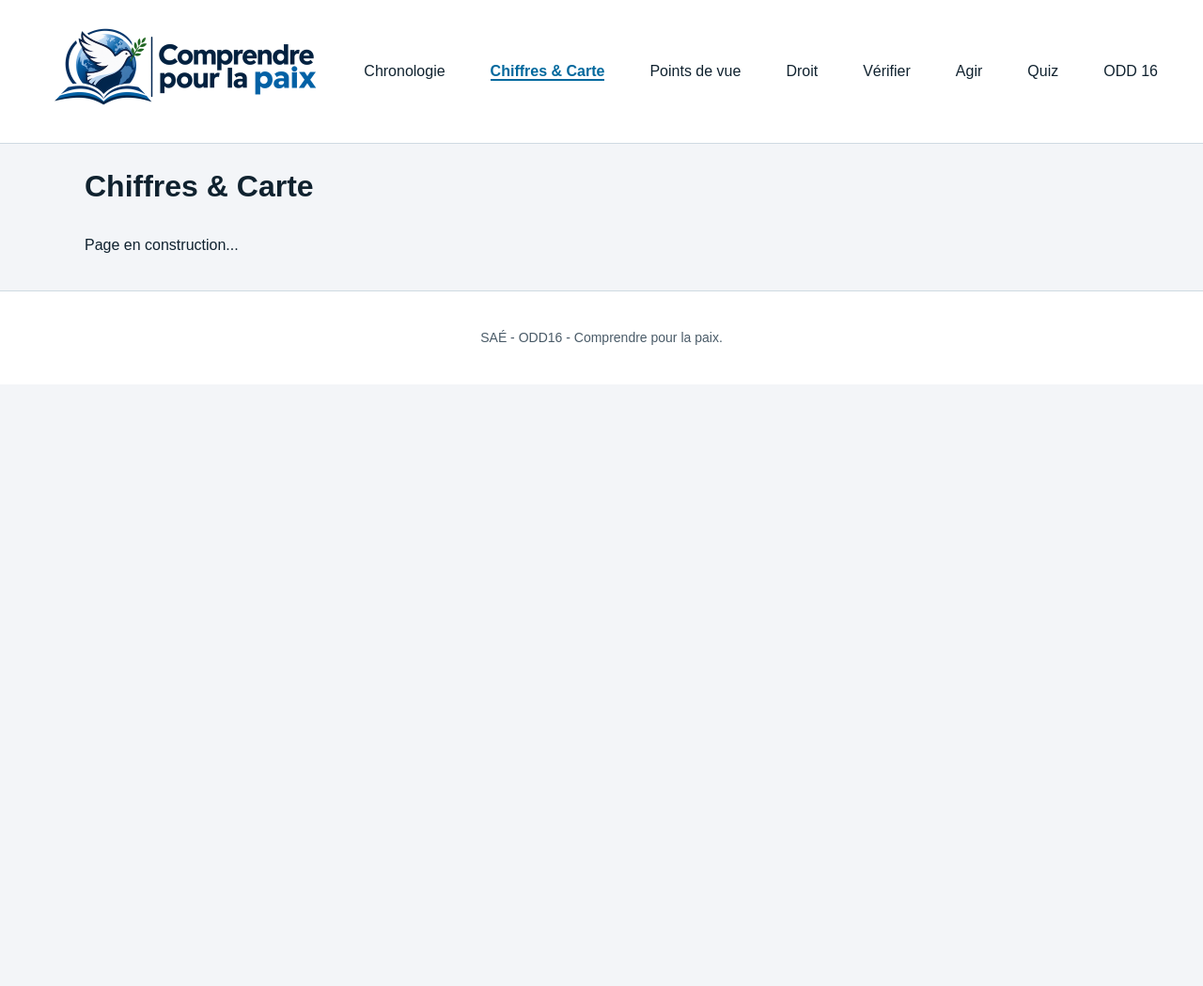
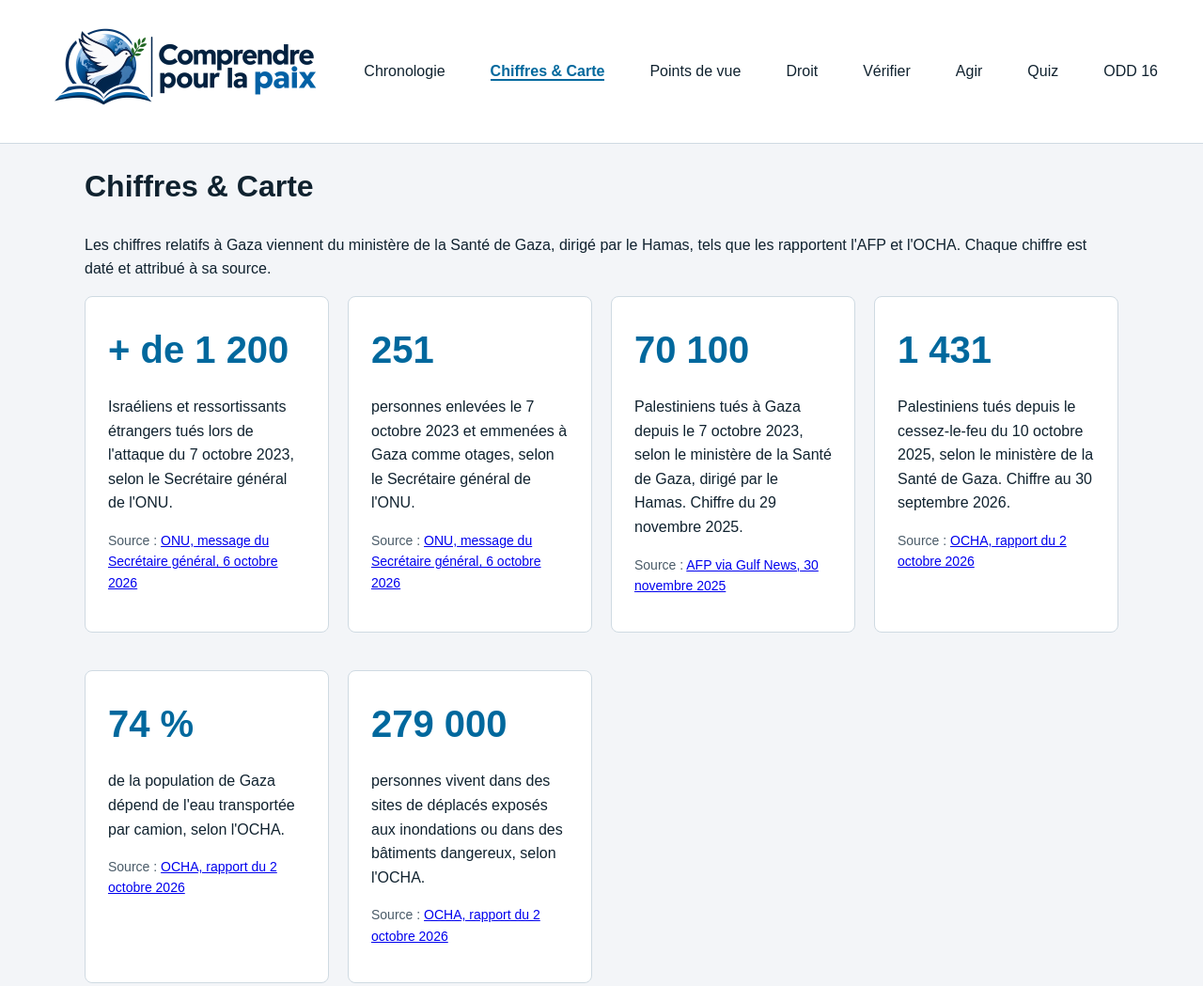
Before and after one commit to xaricraft/comprendre-pour-la-paix, a plain HTML site: page chiffres.html in a window 1280 px wide. Shown: the top 1049 px of the page at 94% size. Before the commit the page ends 800 px from the top, so only its background shows below. Drawn offline with Linux system fonts and the light colour scheme.

Commit message:
Page Chiffres : 6 dates sourcées

```diff
--- a/chiffres.html
+++ b/chiffres.html
@@ -28,7 +28,39 @@
     </header>
     <main>
         <h1>Chiffres &amp; Carte</h1>
-        <p>Page en construction...</p>
+        <p>Les chiffres relatifs à Gaza viennent du ministère de la Santé de Gaza, dirigé par le Hamas, tels que les rapportent l'AFP et l'OCHA. Chaque chiffre est daté et attribué à sa source.</p>
+        <div class="chiffres">
+            <article class="chiffre">
+                <p class="valeur">+ de 1 200</p>
+                <p>Israéliens et ressortissants étrangers tués lors de l'attaque du 7 octobre 2023, selon le Secrétaire général de l'ONU.</p>
+                <p class="source">Source : <a href="https://www.un.org/unispal/document/secretary-generals-message-marking-three-years-since-the-attacks-of-7-october-2023/">ONU, message du Secrétaire général, 6 octobre 2026</a></p>
+            </article>
+            <article class="chiffre">
+                <p class="valeur">251</p>
+                <p>personnes enlevées le 7 octobre 2023 et emmenées à Gaza comme otages, selon le Secrétaire général de l'ONU.</p>
+                <p class="source">Source : <a href="https://www.un.org/unispal/document/secretary-generals-message-marking-three-years-since-the-attacks-of-7-october-2023/">ONU, message du Secrétaire général, 6 octobre 2026</a></p>
+            </article>
+            <article class="chiffre">
+                <p class="valeur">70 100</p>
+                <p>Palestiniens tués à Gaza depuis le 7 octobre 2023, selon le ministère de la Santé de Gaza, dirigé par le Hamas. Chiffre du 29 novembre 2025.</p>
+                <p class="source">Source : <a href="https://gulfnews.com/world/mena/death-toll-from-gaza-war-surpasses-70000-health-ministry-1.500364057">AFP via Gulf News, 30 novembre 2025</a></p>
+            </article>
+            <article class="chiffre">
+                <p class="valeur">1 431</p>
+                <p>Palestiniens tués depuis le cessez-le-feu du 10 octobre 2025, selon le ministère de la Santé de Gaza. Chiffre au 30 septembre 2026.</p>
+                <p class="source">Source : <a href="https://www.ochaopt.org/content/humanitarian-situation-report-2-october-2026">OCHA, rapport du 2 octobre 2026</a></p>
+            </article>
+            <article class="chiffre">
+                <p class="valeur">74 %</p>
+                <p>de la population de Gaza dépend de l'eau transportée par camion, selon l'OCHA.</p>
+                <p class="source">Source : <a href="https://www.ochaopt.org/content/humanitarian-situation-report-2-october-2026">OCHA, rapport du 2 octobre 2026</a></p>
+            </article>
+            <article class="chiffre">
+                <p class="valeur">279 000</p>
+                <p>personnes vivent dans des sites de déplacés exposés aux inondations ou dans des bâtiments dangereux, selon l'OCHA.</p>
+                <p class="source">Source : <a href="https://www.ochaopt.org/content/humanitarian-situation-report-2-october-2026">OCHA, rapport du 2 octobre 2026</a></p>
+            </article>
+        </div>
     </main>
     <footer>
         <p>SAÉ - ODD16 - Comprendre pour la paix.</p>
--- a/css/style.css
+++ b/css/style.css
@@ -105,7 +105,7 @@ nav a.actif {
     font-weight: bold;
     border-bottom: 2px solid #00689D;
 }
-.evenement, .bloc {
+.evenement, .bloc, .chiffre {
     border: 1px solid #CFDAE2;
     padding: 24px;
     background-color: #FFFFFF;
@@ -140,6 +140,19 @@ nav a.actif {
     grid-template-columns: repeat(3, 1fr);
     gap: 20px;
 }
+.chiffres {
+    display: grid;
+    grid-template-columns: repeat(auto-fit, minmax(240px, 1fr));
+    gap: 20px;
+}
+
+.valeur {
+    font-size: 40px;
+    font-weight: bold;
+    color: #00689D;
+    margin: 0;
+}
+
 @media (max-width: 768px) {
     header {
         flex-direction: column;
```
